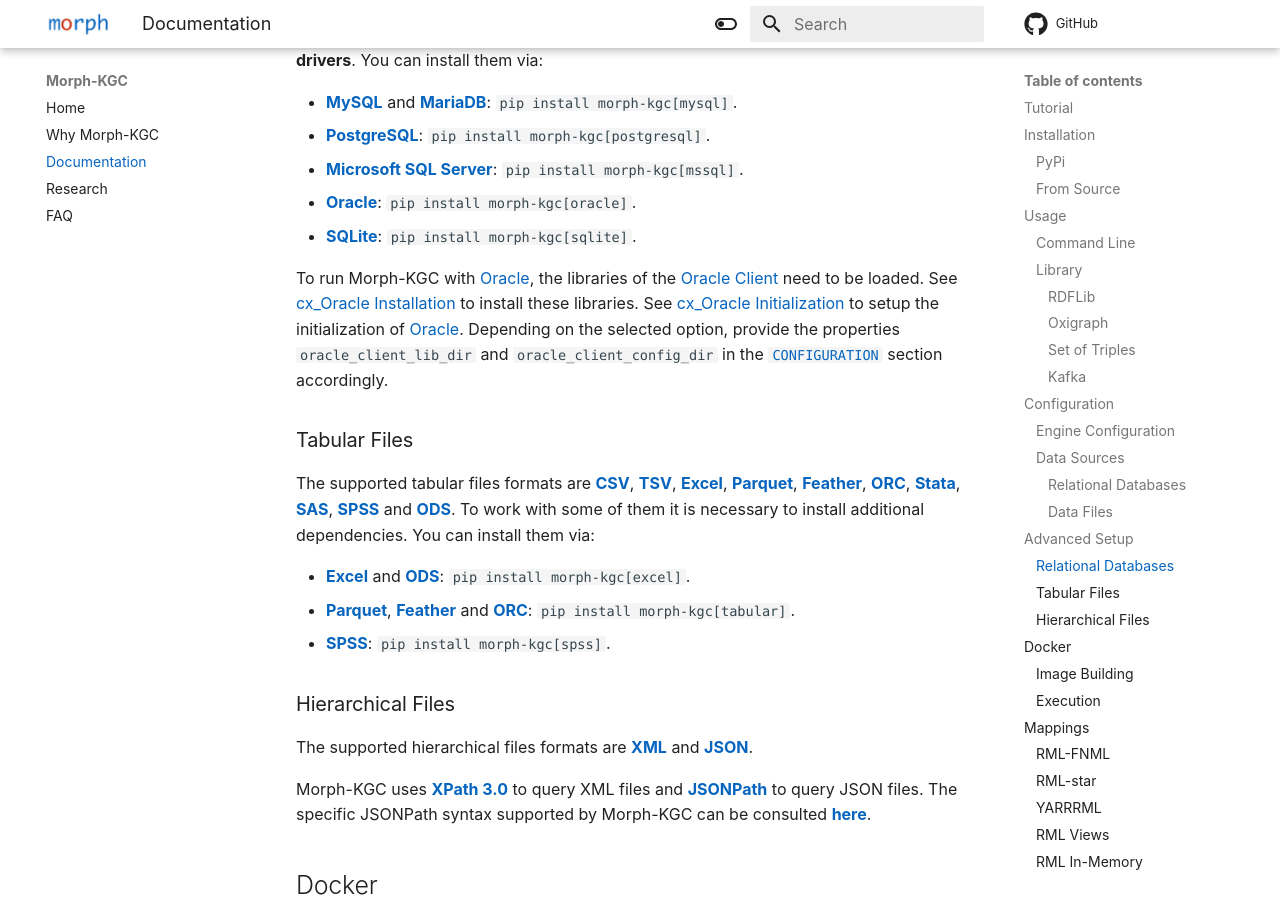
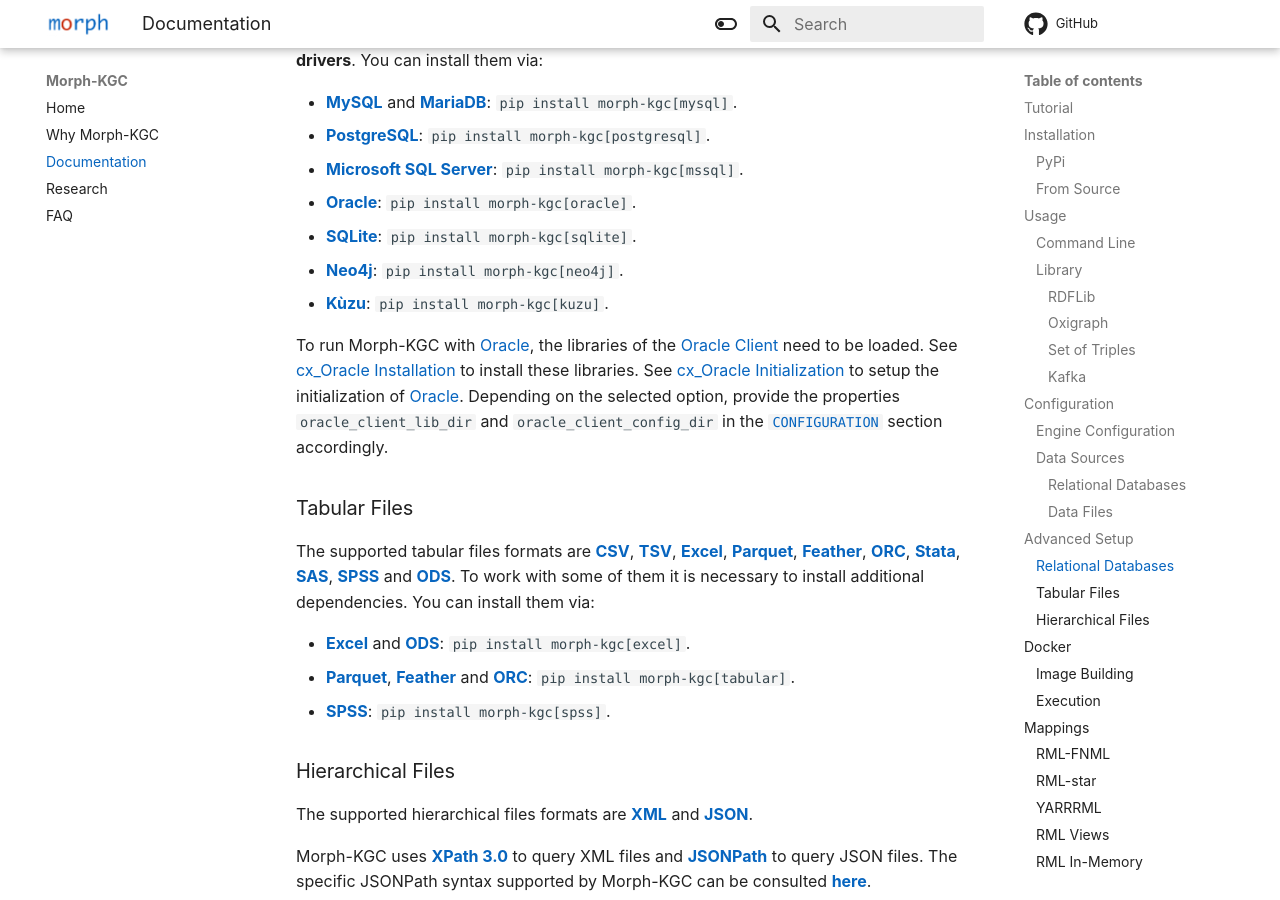
Before and after one commit to morph-kgc/morph-kgc-docs, an MkDocs documentation site: the page built from docs/documentation.md, in a window 1280 px wide and 900 px high, scrolled down 7842 px. Built offline with MkDocs 1.6.1 and Material for MkDocs 9.7.7, drawn with Linux system fonts in a browser that asks for light colours; comment, search, counter and statistics services are not loaded.

Commit message:
Update documentation.md

```diff
--- a/docs/documentation.md
+++ b/docs/documentation.md
@@ -248,6 +248,8 @@ The supported DBMSs are **[MySQL](https://www.mysql.com/)**, **[PostgreSQL](http
 - **[Microsoft SQL Server](https://www.microsoft.com/sql-server)**: `pip install morph-kgc[mssql]`.
 - **[Oracle](https://www.oracle.com/database/)**: `pip install morph-kgc[oracle]`.
 - **[SQLite](https://www.sqlite.org)**: `pip install morph-kgc[sqlite]`.
+- **[Neo4j](https://neo4j.com)**: `pip install morph-kgc[neo4j]`.
+- **[Kùzu](https://kuzudb.com)**: `pip install morph-kgc[kuzu]`.
 
 To run Morph-KGC with [Oracle](https://www.oracle.com/database/), the libraries of the [Oracle Client](https://www.oracle.com/database/technologies/instant-client/downloads.html) need to be loaded. See [cx_Oracle Installation](https://cx-oracle.readthedocs.io/en/latest/user_guide/installation.html) to install these libraries. See [cx_Oracle Initialization](https://cx-oracle.readthedocs.io/en/latest/user_guide/initialization.html) to setup the initialization of [Oracle](https://www.oracle.com/database/). Depending on the selected option, provide the properties `oracle_client_lib_dir` and `oracle_client_config_dir` in the [`CONFIGURATION`](https://morph-kgc.readthedocs.io/en/latest/documentation/#engine-configuration) section accordingly.
 
```
